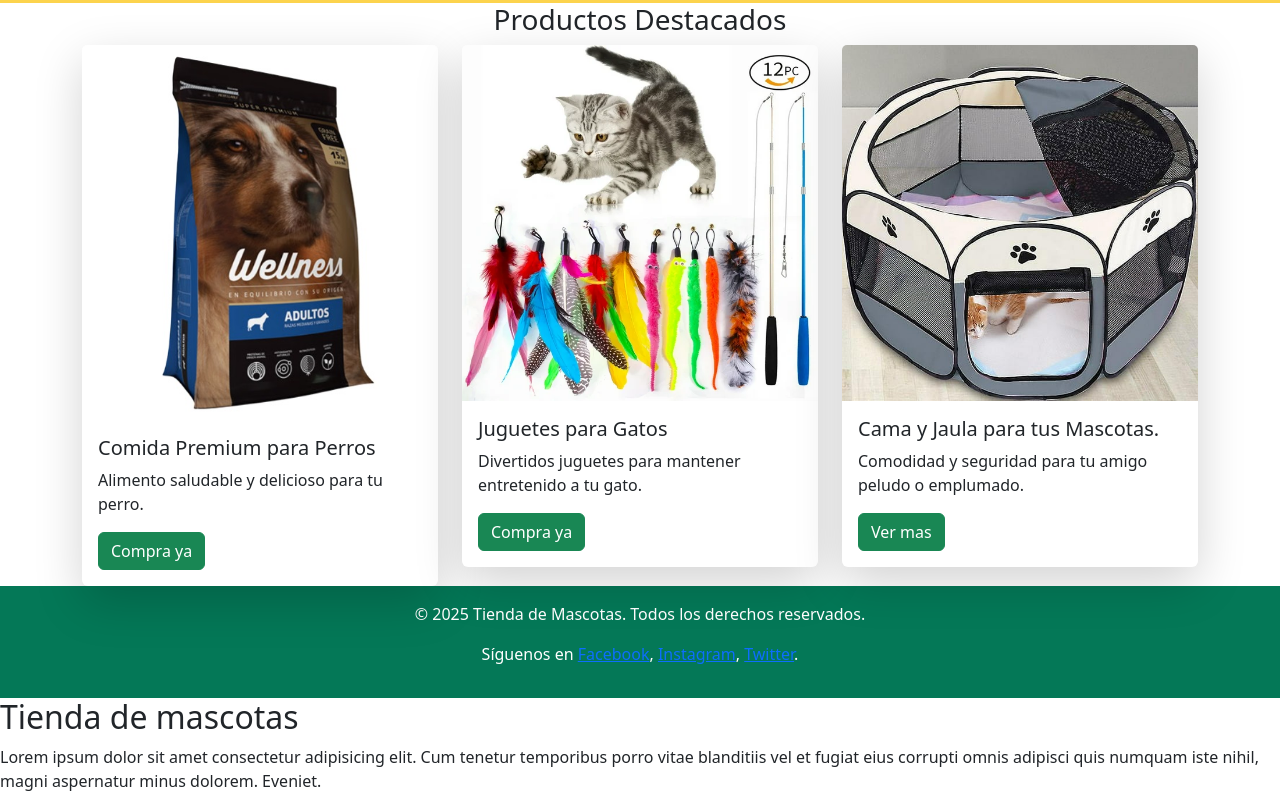
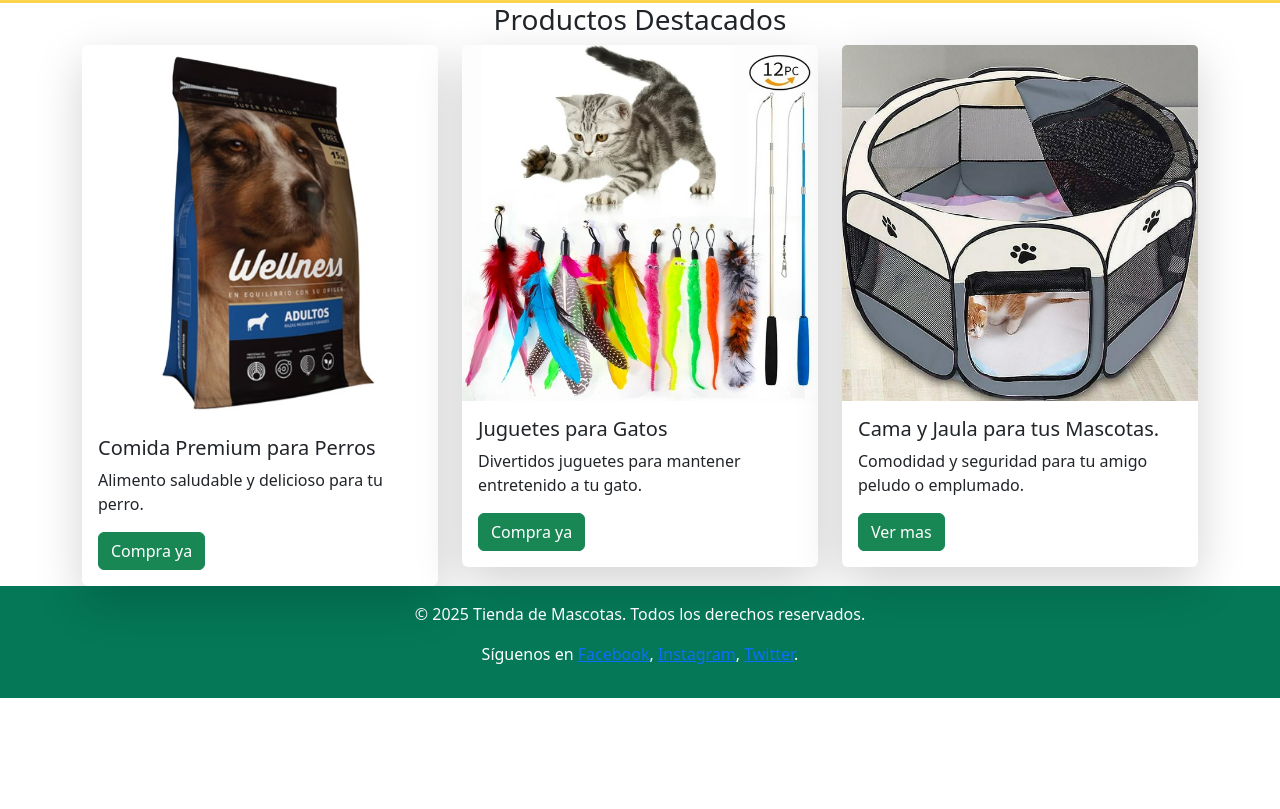
Before and after one commit to helado009/Git3, a website: page pages/index.html in a window 1280 px wide. Shown: the part 389-1198 px from the top of the page. After the commit the page ends 1087 px from the top, so only its background shows below. Drawn offline with nearby package versions, Linux system fonts and the light colour scheme.

```diff
--- a/pages/index.html
+++ b/pages/index.html
@@ -97,12 +97,5 @@
 
 
 
-
-
-        <h2>Tienda de mascotas</h2>
-            <p>Lorem ipsum dolor sit amet consectetur adipisicing elit. Cum tenetur temporibus porro vitae blanditiis vel et fugiat eius corrupti omnis adipisci quis numquam iste nihil, magni aspernatur minus dolorem. Eveniet.</p>
-
-
-
 </body>
 </html>
```
